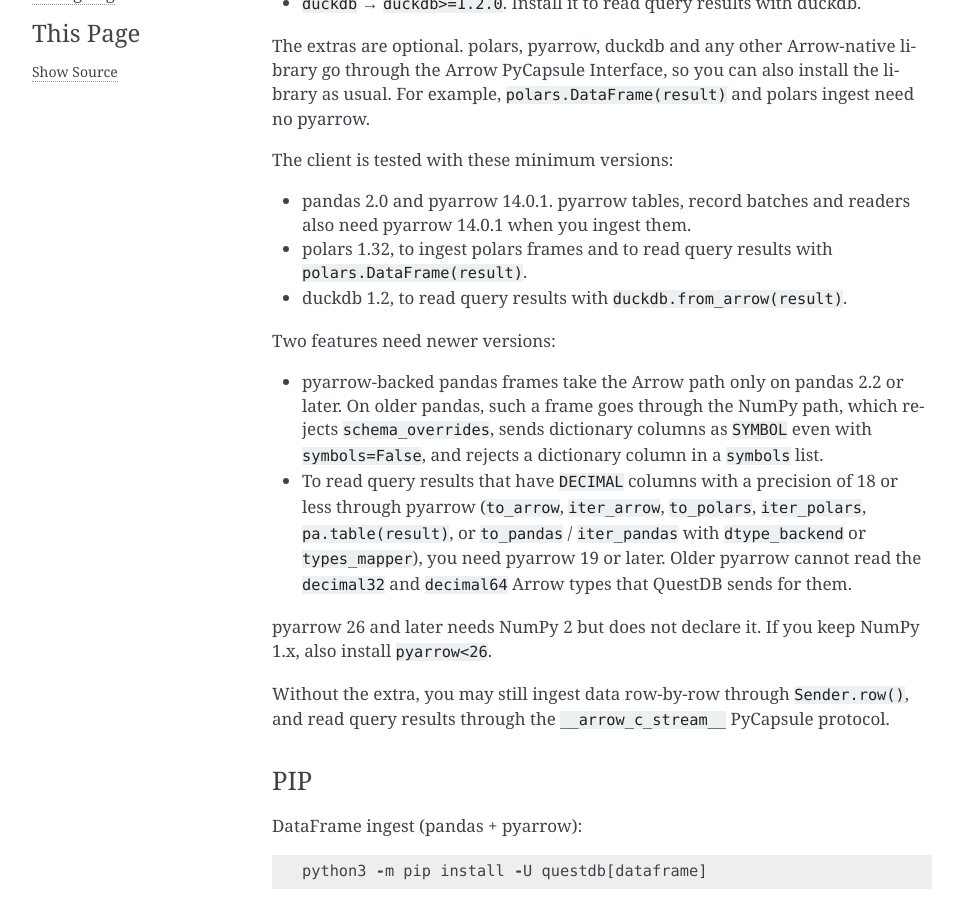
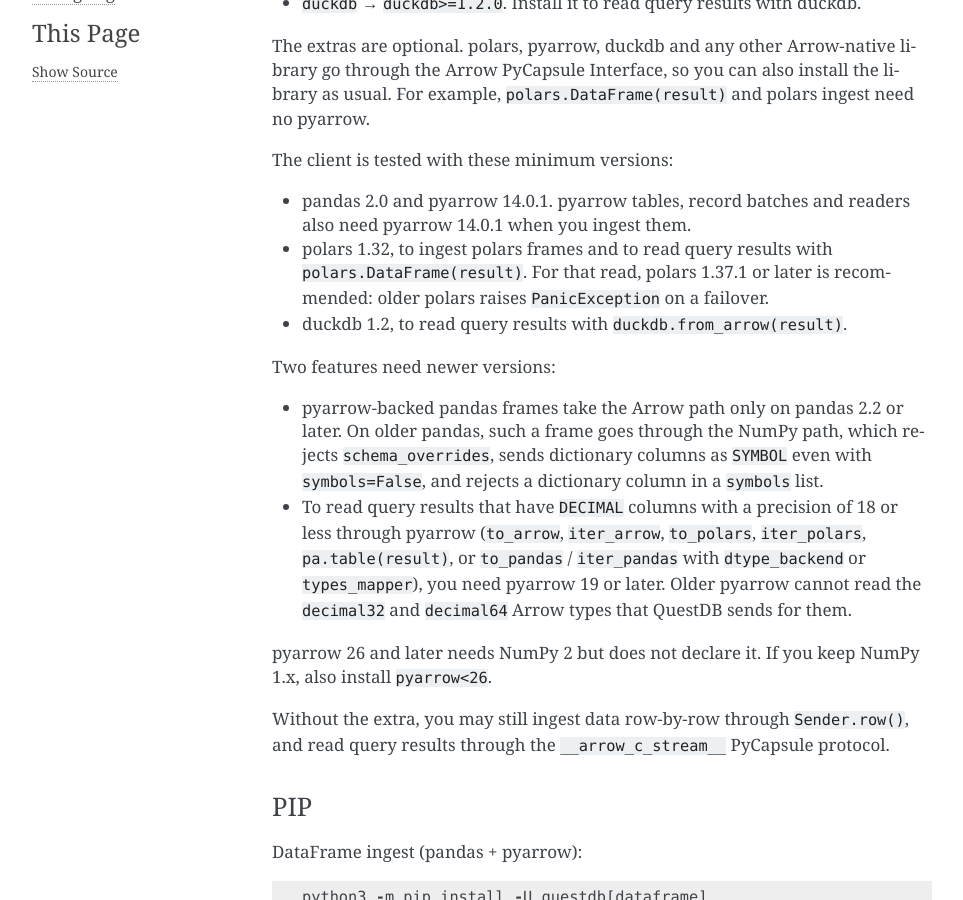
Before and after one commit to questdb/py-questdb-client, a Sphinx documentation site: the page built from docs/installation.rst, in a window 1280 px wide and 900 px high, scrolled down 508 px. Shown: the whole window, without its empty margins (148-1111 px from the left). Built offline with Sphinx 7.4.7, drawn with Linux system fonts in a browser that asks for light colours.

Commit message:
fix: name the polars version in the stream error
The error for polars before 1.32 blamed only SYMBOL columns, but polars
1.3 to 1.9 also drop every batch after the first. It also said "Upgrade
polars" without a version. Name the installed version and the version
to upgrade to.

polars before 1.37.1 panics on a failed stream read, so a failover
raises PanicException, which `except Exception` does not catch. The
installation docs now recommend polars 1.37.1 for
polars.DataFrame(result).

```diff
--- a/docs/installation.rst
+++ b/docs/installation.rst
@@ -33,7 +33,8 @@
 * pandas 2.0 and pyarrow 14.0.1. pyarrow tables, record batches and
   readers also need pyarrow 14.0.1 when you ingest them.
 * polars 1.32, to ingest polars frames and to read query results with
-  ``polars.DataFrame(result)``.
+  ``polars.DataFrame(result)``. For that read, polars 1.37.1 or later is
+  recommended: older polars raises ``PanicException`` on a failover.
 * duckdb 1.2, to read query results with ``duckdb.from_arrow(result)``.
 
 Two features need newer versions:
```
Also changed, not shown: 2 other files.
